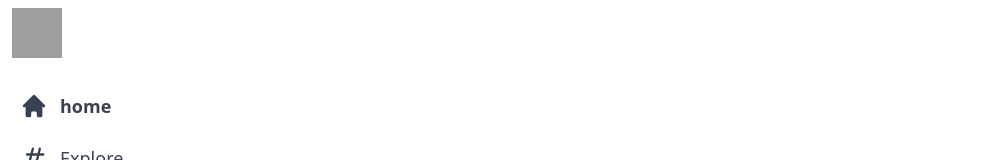
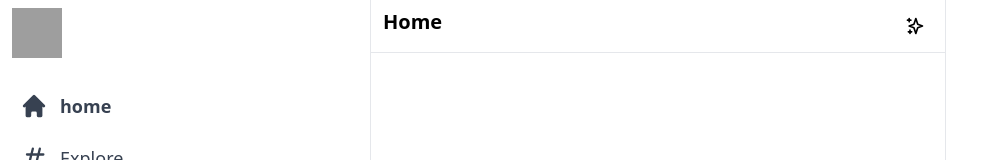
Before and after one commit to Anshen-oss/twitter, a Next.js app: page / in a window 1280 px wide. Shown: the top 160 px of the page, without its empty margins (0-1001 px from the left). Built offline with nearby package versions, Linux system fonts and the light colour scheme; grey boxes are pictures that could not be loaded.

Commit message:
create feed component and its header

```diff
--- /dev/null
+++ b/components/Feed.js
@@ -0,0 +1,18 @@
+import React from 'react';
+import { SparklesIcon } from "@heroicons/react/outline";
+
+const Feed = () => {
+  return (
+    <div className="xl:ml-[370px] border-l border-r border-gray-200 xl:min-w-[576px] sm:ml-[73px] flex-grow max-w-xl">
+      <div className="flex py-2 px-3 sticky top-0 z-50 bg-white border-b border-gray-200">
+        <h2 className="text-lg sm:text-xl font-semibold cursor-pointer">Home</h2>
+        <div className="hoverEffect flex items-center justify-center px-0 ml-auto w-9 h-9">
+          <SparklesIcon className="h-5"  />
+        </div>
+      </div>
+
+    </div>
+  )
+}
+
+export default Feed;
--- a/components/SidebarMenuItem.js
+++ b/components/SidebarMenuItem.js
@@ -1,4 +1,3 @@
-
 const SidebarMenuItem = ({ text, Icon, active }) => {
   return (
     <div className="hoverEffect flex items-center text-gray-700 justify-center xl:justify-start text-lg space-x-3">
--- a/components/index.js
+++ b/components/index.js
@@ -1,2 +1,3 @@
 export { default as Sidebar } from './Sidebar';
 export { default as SidebarMenuItem } from './SidebarMenuItem';
+export { default as Feed } from './Feed';
--- a/pages/index.js
+++ b/pages/index.js
@@ -1,6 +1,6 @@
 import Head from 'next/head';
 
-import { Sidebar } from '../components';
+import { Sidebar, Feed } from '../components';
 
 export default function Home() {
   return (
@@ -15,7 +15,7 @@
           <Sidebar />
 
           {/* Feed */}
-
+          <Feed />
 
           {/* Widgets */}
 
```
Also changed, not shown: readme.txt, 1 other file (tests, documents, lock files or other folders).
